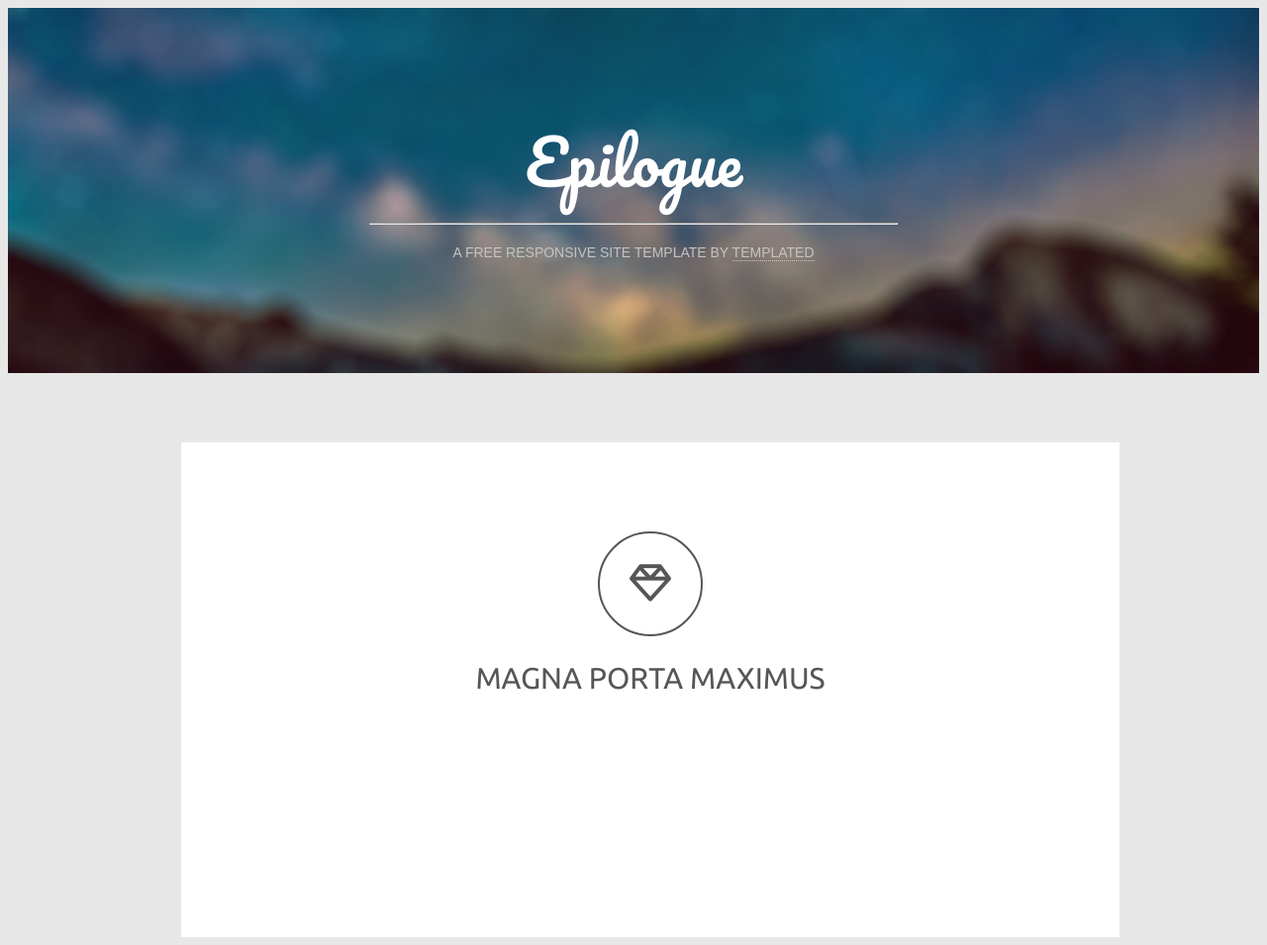
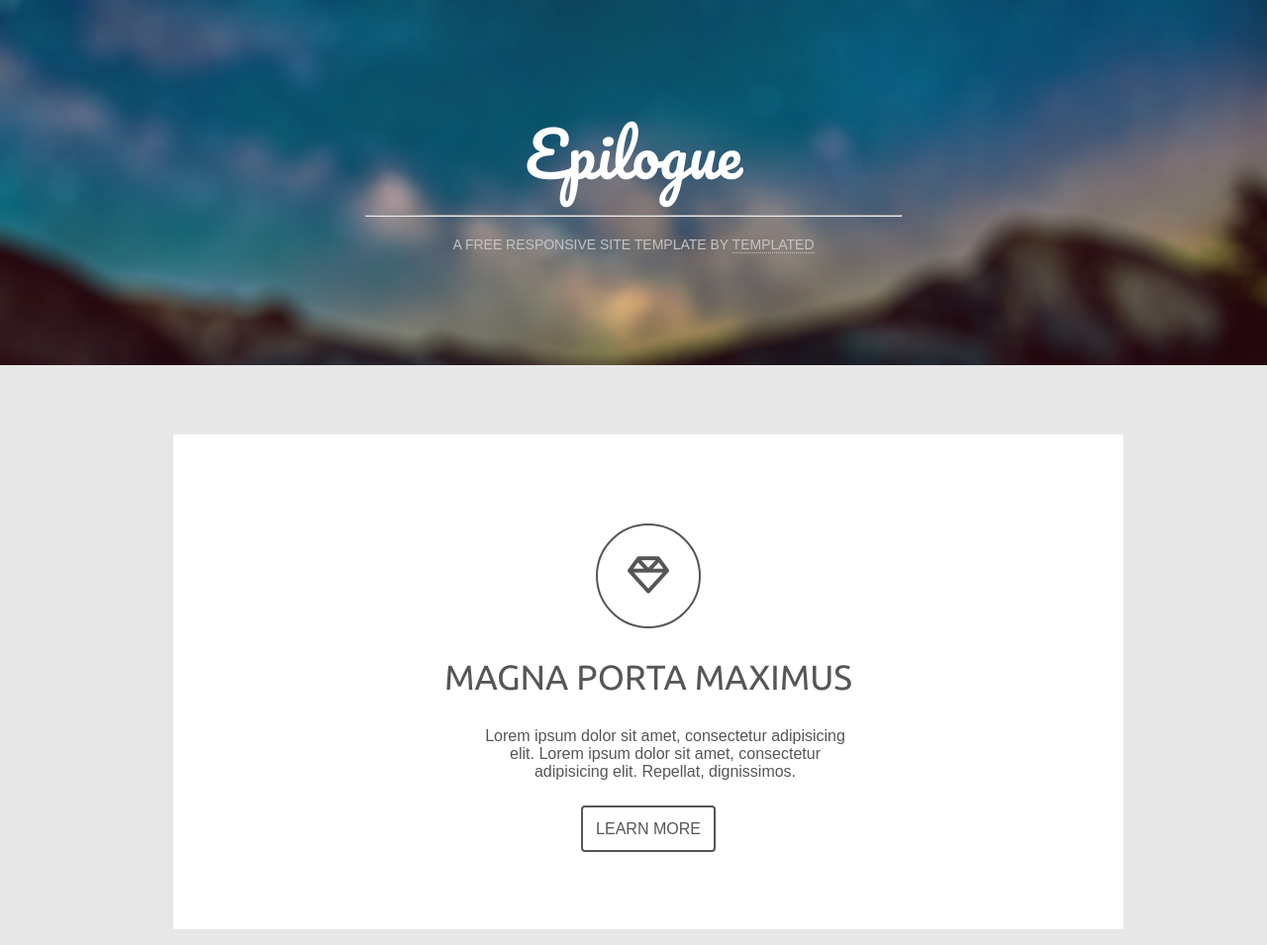
Before and after one commit to adricervantes/learn4life, a plain HTML site: page nov01/index.html in a window 1280 px wide. Shown: the whole page at 99% size. Drawn offline with Linux system fonts and the light colour scheme; a web font is replaced by a local one.

Commit message:
halfway done

```diff
--- a/nov01/css/styles.css
+++ b/nov01/css/styles.css
@@ -1,6 +1,10 @@
 @import url('https://fonts.googleapis.com/css?family=Pacifico');
 @import url('https://fonts.googleapis.com/css?family=Proza+Libre');
 @import url('https://fonts.googleapis.com/css?family=Ubuntu');
+
+body {
+  margin: 0;
+}
 
 html {
   background-color: rgb(231, 231, 231);
@@ -25,7 +29,7 @@ hr {
   width: 50%;
 }
 
-p {
+#head {
   font-family: 'Proza Libre', sans-serif;
   text-transform: uppercase;
   color: rgb(196, 196, 196);
@@ -68,6 +72,29 @@ a:hover {
 h2 {
   font-family: 'Ubuntu', sans-serif;
   color: rgb(86, 86, 87);
-  font-size: 30px;
+  font-size: 35px;
   font-weight: lighter;
 }
+
+#magna {
+  color: rgb(86, 86, 87);
+  font-family: 'Proza Libre', sans-serif;
+  margin-left: 305px;
+  margin-top: 30px;
+  width: 40%;
+  margin-bottom: 40px;
+}
+
+#learn {
+  border: 2px solid rgb(86, 86, 87);
+  border-radius: 4px;
+  color: rgb(86, 86, 87);
+  font-family: 'Proza Libre', sans-serif;
+  margin-top: 20px;
+  padding: 13px;
+}
+
+#learn:hover {
+  border: 2px solid rgb(241, 100, 100);
+  color: rgb(241, 100, 100);
+}
--- a/nov01/index.html
+++ b/nov01/index.html
@@ -10,11 +10,13 @@
     <header>
       <h1>Epilogue</h1>
       <hr>
-      <p>A free responsive site template by <a href="#">templated</a></p>
+      <p id="head">A free responsive site template by <a href="#">templated</a></p>
     </header>
     <div class="middle">
       <i class="fa fa-diamond" aria-hidden="true"></i>
       <h2>MAGNA PORTA MAXIMUS</h2>
+      <p id="magna">Lorem ipsum dolor sit amet, consectetur adipisicing elit. Lorem ipsum dolor sit amet, consectetur adipisicing elit. Repellat, dignissimos.</p>
+      <a href="#" id="learn">LEARN MORE</a>
     </div>
 
   </body>
```
